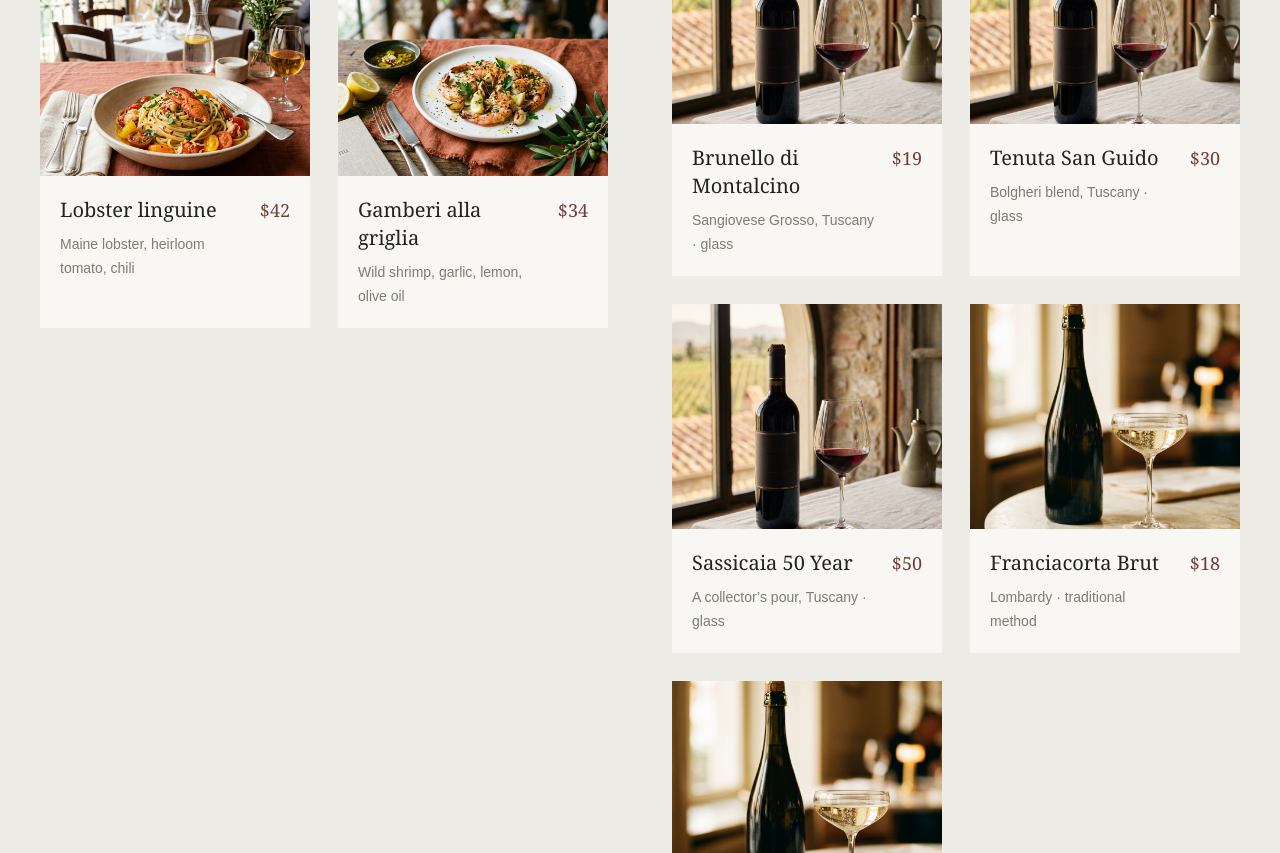
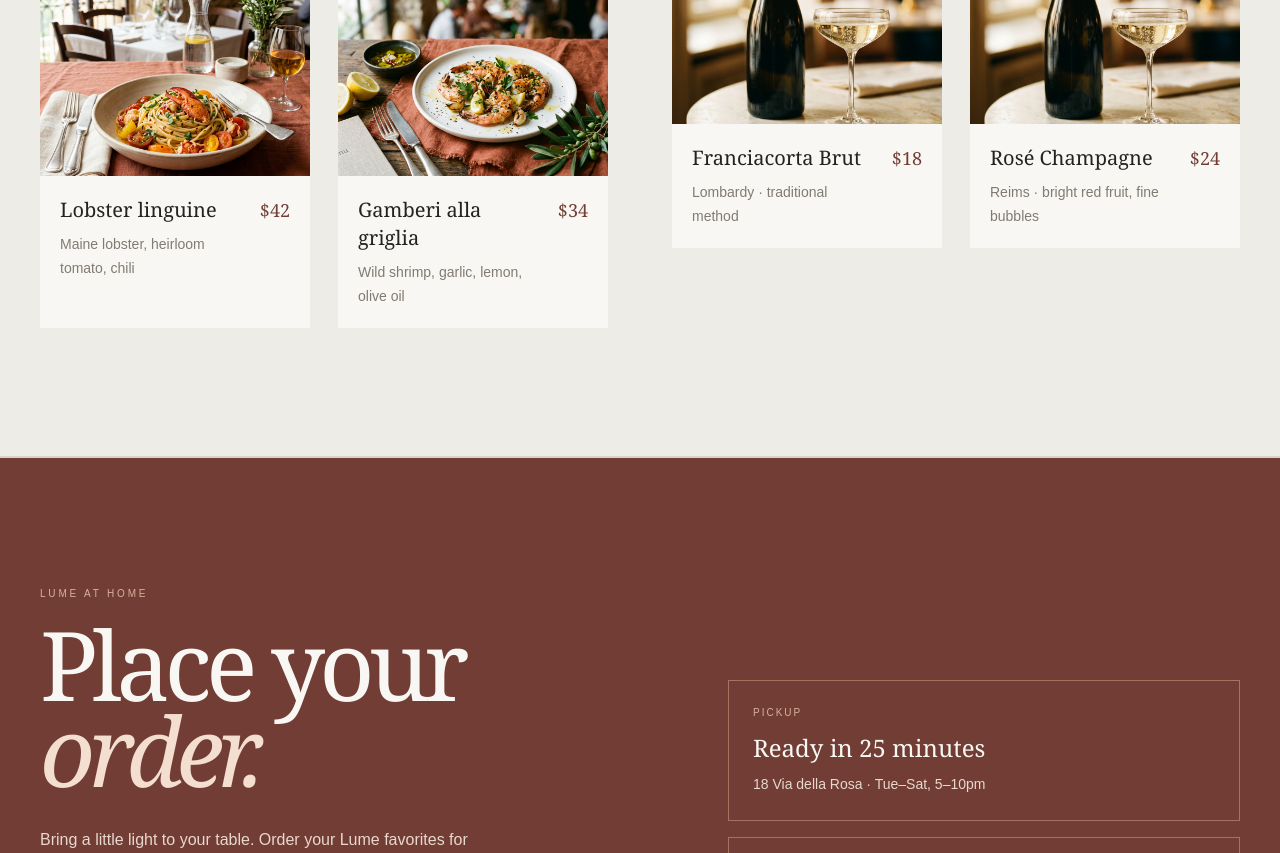
Before and after one commit to Abhishek-tupe/ITA-vin.github.io, a Next.js app: page / in a window 1280 px wide. Shown: the part 2700-3553 px from the top of the page. Built offline with nearby package versions, Linux system fonts and the light colour scheme.

Commit message:
Remove specific wine entries from the menu
Removed multiple wine entries from the menu.

```diff
--- a/app/page.tsx
+++ b/app/page.tsx
@@ -74,24 +74,6 @@ const menuSections = [
         name: 'Amarone della Valpolicella',
         description: 'Corvina, Veneto · glass',
         price: '21',
-        image: `${BASE_PATH}/red-wine.png`,
-      },
-      {
-        name: 'Brunello di Montalcino',
-        description: 'Sangiovese Grosso, Tuscany · glass',
-        price: '19',
-        image: `${BASE_PATH}/red-wine.png`,
-      },
-      {
-        name: 'Tenuta San Guido',
-        description: 'Bolgheri blend, Tuscany · glass',
-        price: '30',
-        image: `${BASE_PATH}/red-wine.png`,
-      },
-      {
-        name: 'Sassicaia 50 Year',
-        description: 'A collector’s pour, Tuscany · glass',
-        price: '50',
         image: `${BASE_PATH}/red-wine.png`,
       },
       {
```
